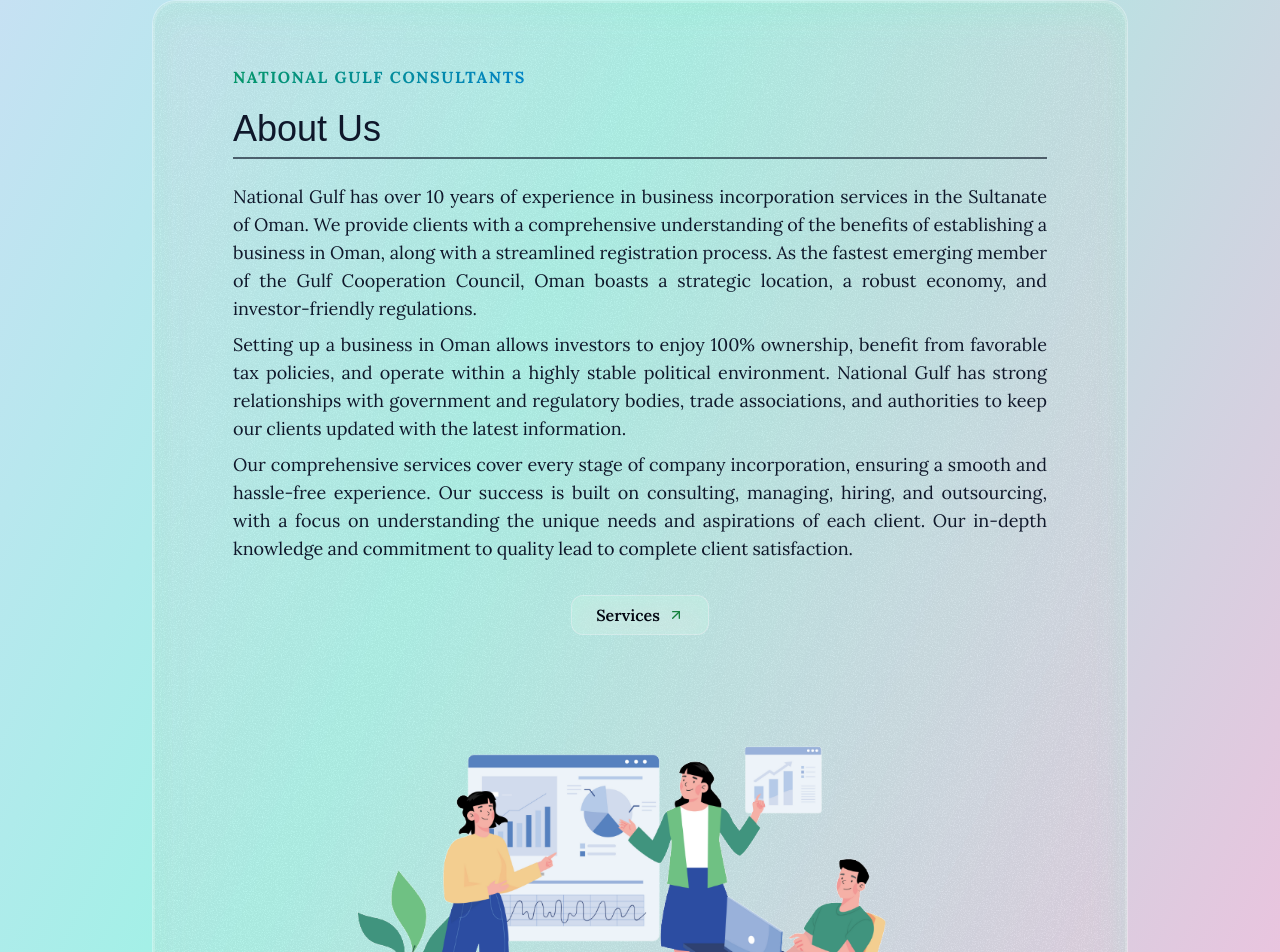
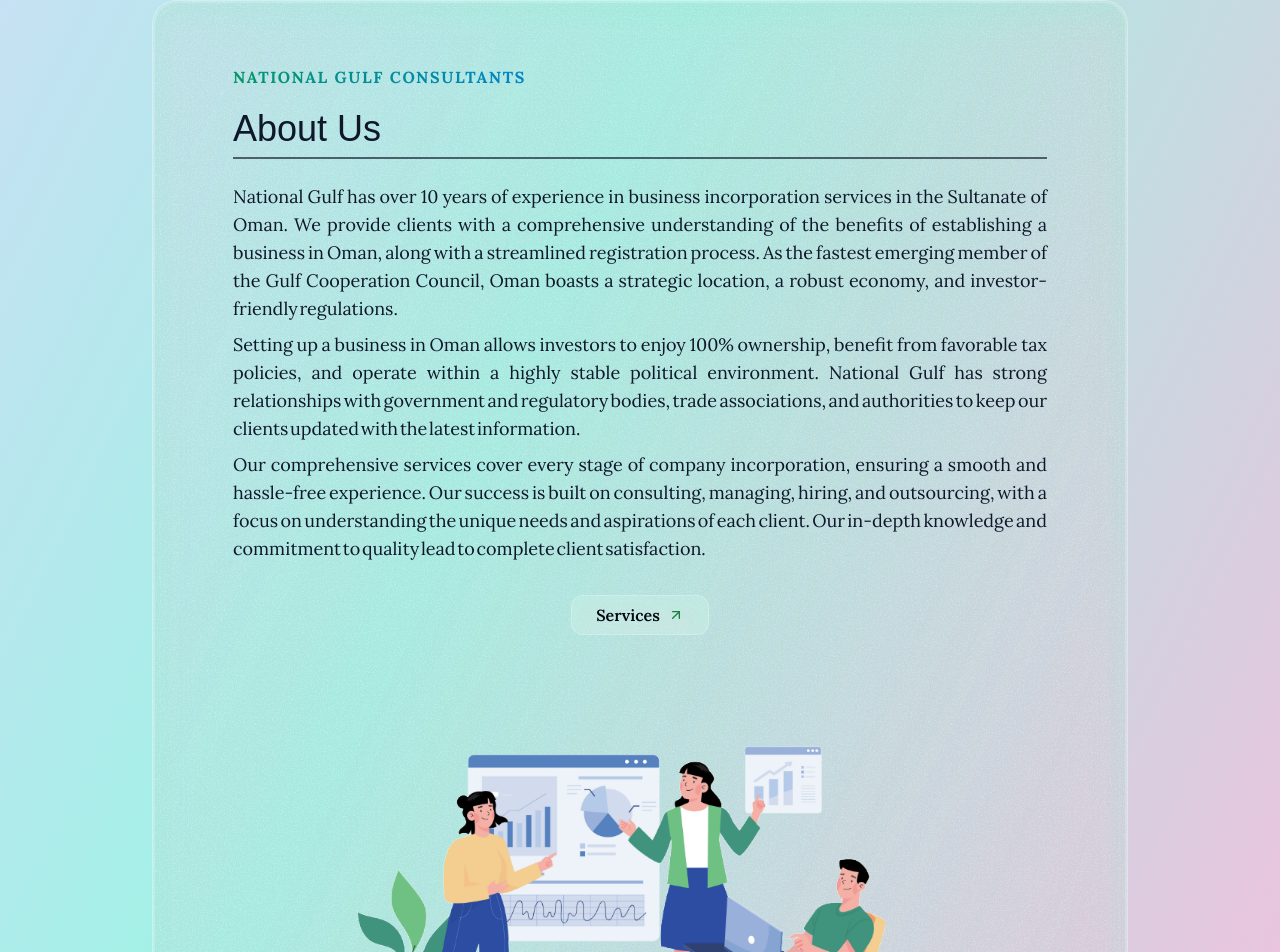
Before and after one commit to byteblaz/nationalone, a Next.js app: page /About in a window 1280 px wide. Shown: the part 1232-2184 px from the top of the page. Built offline with nearby package versions, Linux system fonts and the light colour scheme; a web font is replaced by a local one.

Commit message:
donedusted

```diff
--- a/src/sections/aboutmain.tsx
+++ b/src/sections/aboutmain.tsx
@@ -63,13 +63,13 @@
 
                   <hr className="border-t-2 border-slate-900/65 mt-2 md:mt-2" />
 
-                  <h3 className="font-sans text-justify [word-spacing:-0.5px] md:text-lg lg:text-lg xs:text-sm mt-6">
+                  <h3 className="font-sans text-justify xs:[word-spacing:-3px] md:text-lg lg:text-lg xs:text-sm mt-6">
                     {project.about}
                   </h3>
-                  <h3 className="font-sans text-justify [word-spacing:-0.5px] md:text-lg lg:text-lg xs:text-sm mt-2">
+                  <h3 className="font-sans text-justify xs:[word-spacing:-3px] md:text-lg lg:text-lg xs:text-sm mt-2">
                     {project.abouttwo}
                   </h3>
-                  <h3 className="font-sans text-justify [word-spacing:-0.5px] md:text-lg lg:text-lg xs:text-sm mt-2">
+                  <h3 className="font-sans text-justify xs:[word-spacing:-3px] md:text-lg lg:text-lg xs:text-sm mt-2">
                     {project.aboutthree}
                   </h3>
 
```
